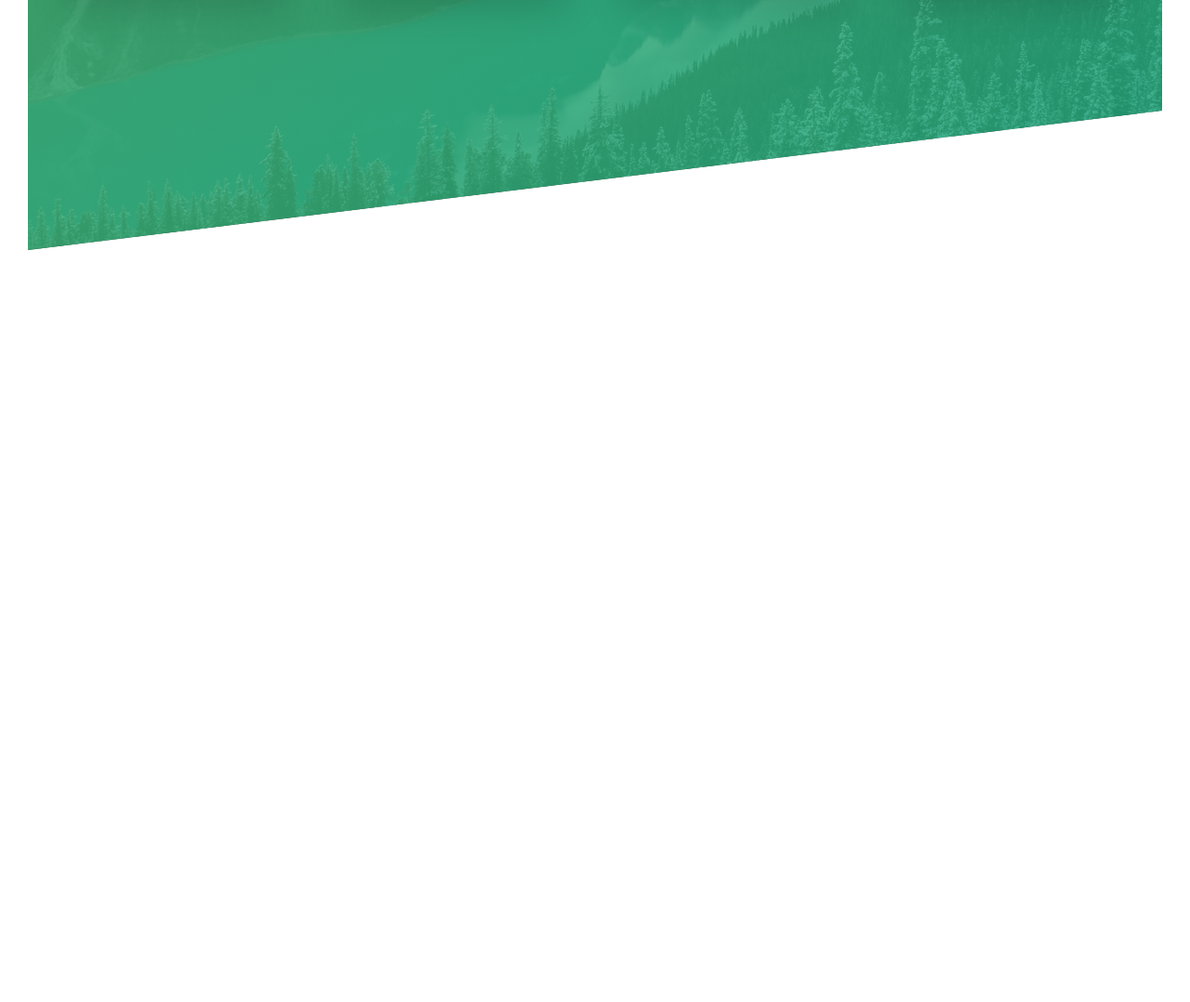
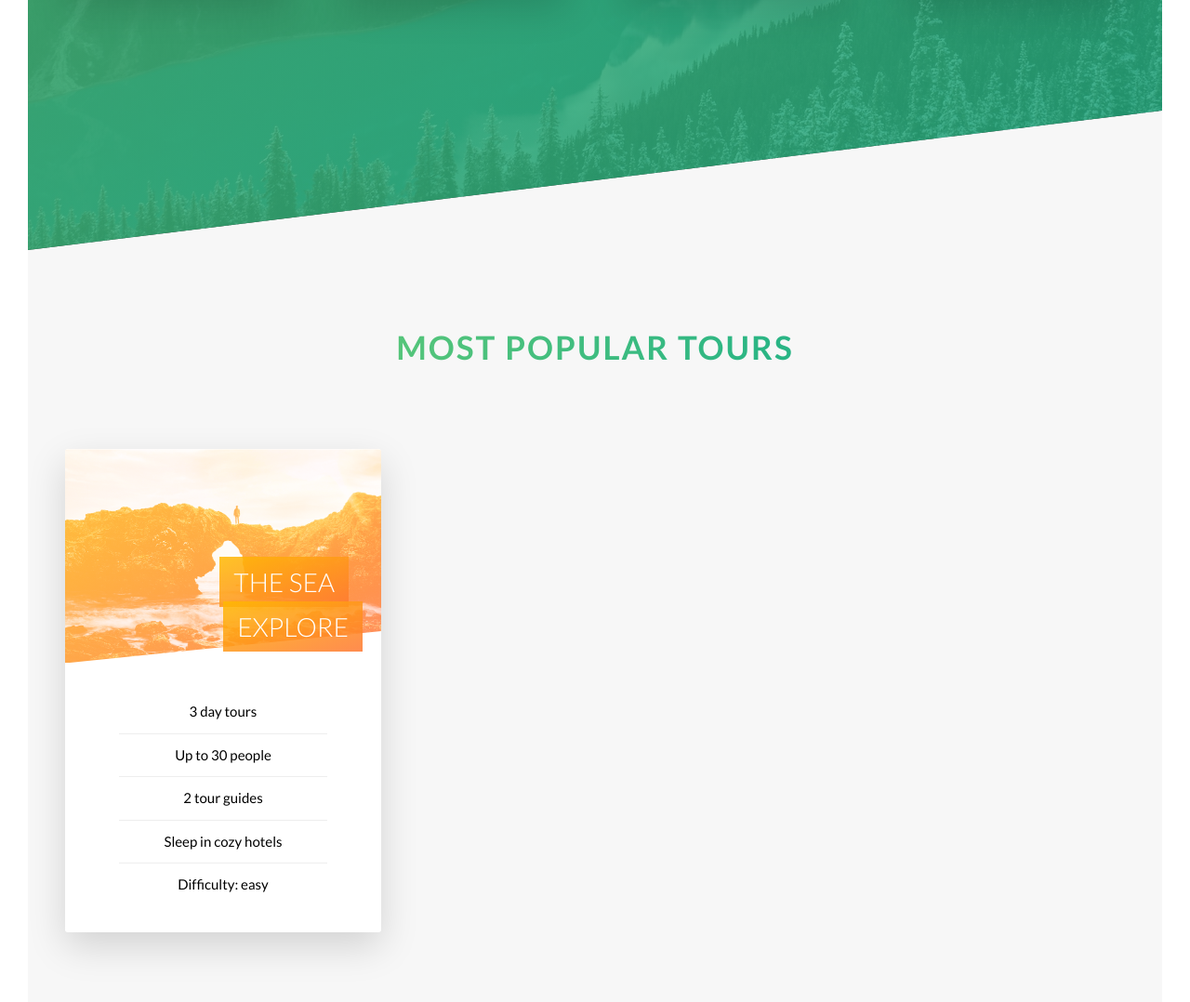
Before and after one commit to KSzot/Kurs_Css, a website: page starter/index.html in a window 1280 px wide. Shown: the part 2143-3221 px from the top of the page at 93% size. Before the commit the page ends 2412 px from the top, so only its background shows below. Drawn offline with Linux system fonts and the light colour scheme.

Commit message:
uncomplited section tours

```diff
--- a/starter/index.html
+++ b/starter/index.html
@@ -119,6 +119,48 @@
                     </div>
                 </div>
             </section>
+
+            <section class="section-tours">
+                <div class="u-center-text u-margin-bottom-big">
+                    <h2 class="heading-secondary">
+                        Most popular tours
+                     </h2>
+                </div>
+                <div class="row">
+                    <div class="col-1-of-3">
+                        <div class="card">
+                            <div class="card__side card__side--front">
+                                <div class="card__picture card__picture-1">
+                                    &nbsp;
+                                </div>
+                                <h4 class="card__heading">
+                                    <span class="card__heading-span card__heading-span--1">
+                                        The Sea explore
+                                    </span>
+                                </h4>
+                                <div class="card__details">
+                                    <ul>
+                                        <li>3 day tours</li>
+                                        <li>Up to 30 people</li>
+                                        <li>2 tour guides</li>
+                                        <li>Sleep in cozy hotels</li>
+                                        <li>Difficulty: easy</li>
+                                    </ul>
+                                </div>
+                            </div>
+                            <div class="card__side card__side--back card__side--back-1">
+                                Back-side
+                            </div>
+                        </div>
+                    </div>
+                    <div class="col-1-of-3">
+
+                    </div>
+                    <div class="col-1-of-3">
+
+                    </div>
+                </div>
+            </section>
         </main>
 
 
--- a/starter/sass/abstracts/_variables.scss
+++ b/starter/sass/abstracts/_variables.scss
@@ -7,6 +7,11 @@ $color-grey-dark: #777;
 $color-white:#fff;
 $color-black: #000;
 $color-grey-light-1: #f7f7f7;
+$color-grey-light-2: #eee;
+$color-secondary-light: #ffb900;
+$color-secondary-dark: #ff7730;
+$color-tertiary-light: #2998ff;
+$color-tertiary-dark: #5643fa;
 
 
 // Grid
--- /dev/null
+++ b/starter/sass/components/_card.scss
@@ -0,0 +1,103 @@
+.card {
+    perspective: 150rem;
+    -moz-perspective: 150rem;
+    position: relative;
+    height: 52rem;
+    &__side {
+        position: absolute;
+        top: 0;
+        left: 0;
+        height: 52rem;
+        transition: all .8s ease;
+        width: 100%;
+        backface-visibility: hidden;
+        border-radius: 3px;
+        overflow: hidden;
+        box-shadow: 0 1.5rem 4rem rgba($color-black, .15);
+        &--front {
+            background-color: $color-white;
+            color: black;
+        }
+
+        &--back {
+            transform: rotateY(180deg);
+
+            &-1 {
+                background-image: linear-gradient(to right bottom, $color-secondary-light, $color-secondary-dark);
+            }
+        }
+    }
+
+    &:hover &__side--front {
+        transform: rotateY(-180deg);
+
+    }
+    &:hover &__side--back {
+        transform: rotateY(0);
+    }
+
+    //FRONT SIDE STYLING
+    &__picture {
+        background-size: cover;
+        height: 23rem;
+        background-blend-mode: screen;
+        -webkit-clip-path: polygon(0 0, 100% 0, 100% 85%, 0 100%);
+        clip-path: polygon(0 0, 100% 0, 100% 85%, 0 100%);
+        &-1 {
+            background-image: linear-gradient(to right bottom, $color-secondary-light, $color-secondary-dark),
+            url(../img/nat-5.jpg);
+        }
+
+        &-2 {
+            background-image: url(../img/nat-5.jpg);
+        }
+
+        &-3 {
+            background-image: url(../img/nat-5.jpg);
+        }
+
+    }
+
+    &__heading {
+        font-size: 2.8rem;
+        font-weight: 300;
+        text-transform: uppercase;
+        color: $color-white;
+        position: absolute;
+        top: 12rem;
+        right: 2rem;
+        text-align: right;
+        width: 75%;
+
+    }
+
+    &__heading-span {
+        padding: 1rem 1.5rem;
+        -webkit-box-decoration-break: clone;
+        box-decoration-break: clone;
+
+        &--1 {
+            background-image: linear-gradient(to right bottom,
+            rgba($color-secondary-light, .85),
+            rgba($color-secondary-dark, .85));
+        }
+    }
+
+    &__details {
+        padding: 3rem;
+        ul {
+            list-style: none;
+            width: 80%;
+            margin: 0 auto;
+            li {
+                text-align: center;
+                font-size: 1.5rem;
+                padding: 1rem;
+
+                &:not(:last-child) {
+                    border-bottom: 1px solid $color-grey-light-2;
+                }
+            }
+        }
+    }
+}
--- a/starter/sass/components/_feature-box.scss
+++ b/starter/sass/components/_feature-box.scss
@@ -16,12 +16,7 @@
 
     }
 
-    &__text {
-
-
-    }
-
-    &:hover {;
+    &:hover {
         transform: translateY(-1.5rem) scale(1.03);
     }
 }
--- a/starter/sass/layout/_grid.scss
+++ b/starter/sass/layout/_grid.scss
@@ -68,3 +68,10 @@
         margin-right: $gutter-horizontal;
     }
 }
+.col-1-of-3 {
+    float: left;
+    width: calc((100% - (2 * #{$gutter-horizontal}))/3);
+    &:not(:last-child) {
+        margin-right: $gutter-horizontal;
+    }
+}
--- a/starter/sass/layout/_header.scss
+++ b/starter/sass/layout/_header.scss
@@ -9,6 +9,7 @@
     url("../img/hero.jpg");
     background-size: cover; /* doczytac */
     background-position: top;
+    -webkit-clip-path: polygon(0 0, 100% 0,100% 75vh, 0 100%);
     clip-path: polygon(0 0, 100% 0,100% 75vh, 0 100%);
 
     &__logo-box {
--- a/starter/sass/main.scss
+++ b/starter/sass/main.scss
@@ -12,6 +12,7 @@
 @import "components/buttons";
 @import "components/composition";
 @import "components/feature-box";
+@import "components/card";
 
 @import "layout/header";
 
--- a/starter/sass/pages/_home.scss
+++ b/starter/sass/pages/_home.scss
@@ -17,5 +17,10 @@
     & > * {
         transform: skewY(7deg);
     }
+}
 
+.section-tours {
+    background-color: $color-grey-light-1;
+    padding: 25rem 0 50rem 0;
+    margin-top: -10rem;
 }
```
Also changed, not shown: starter/css/style.css.
